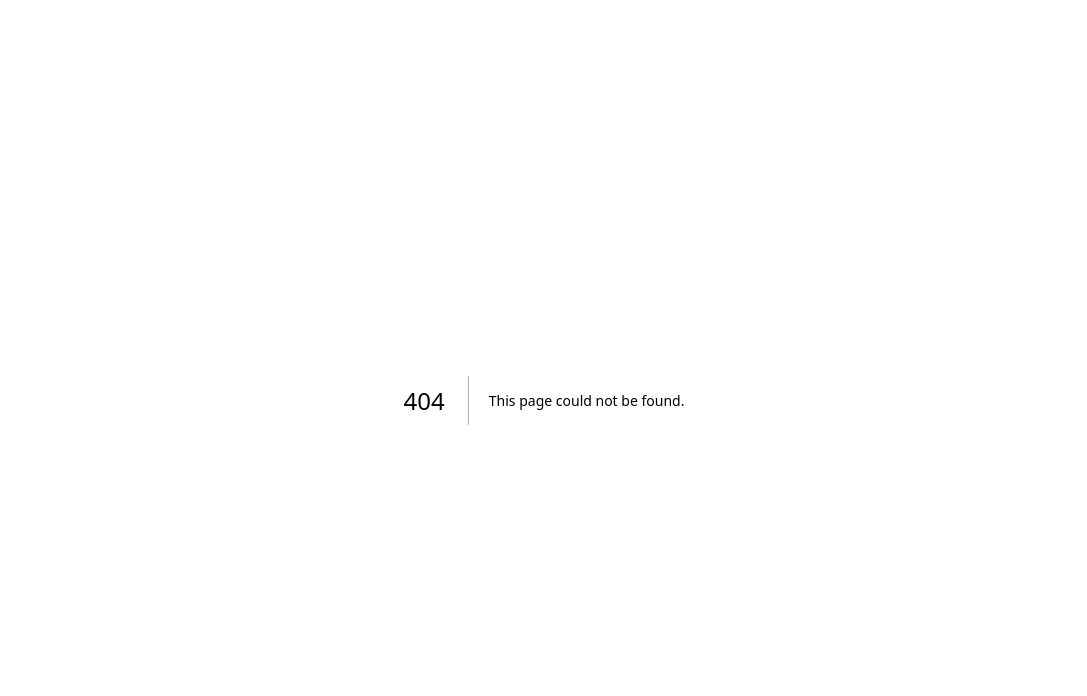
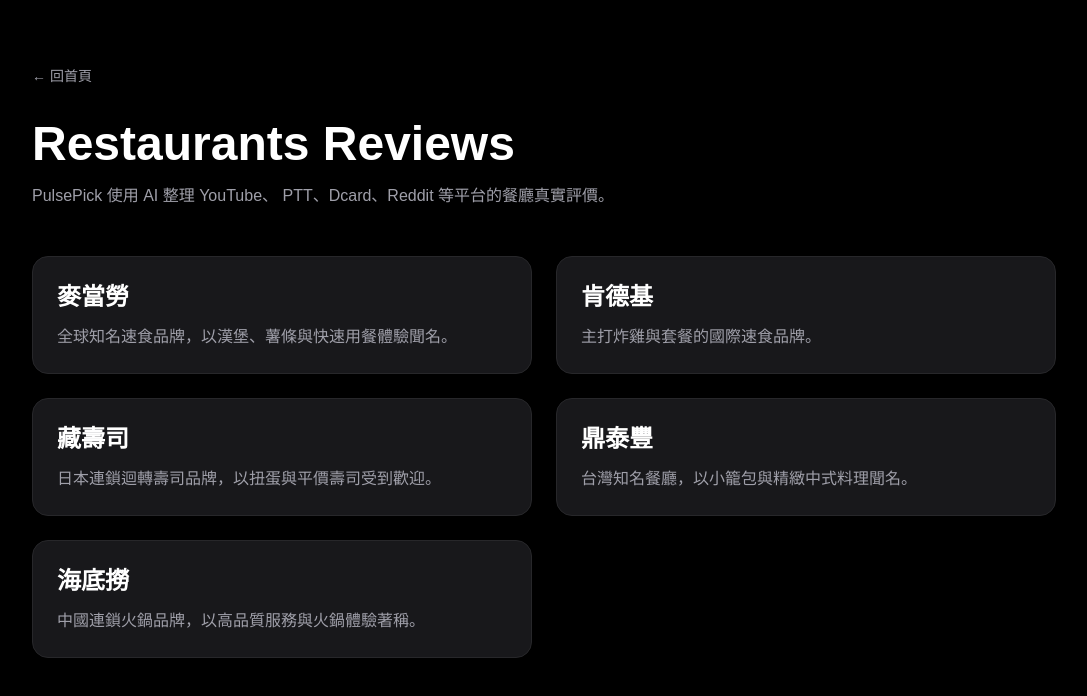
Before and after one commit to pai0529/review-radar-clean, a Next.js app: page /category/restaurants in a window 1280 px wide. Before the commit this address had no page. Shown: the top 696 px of the page, without its empty margins (96-1183 px from the left). Built offline with nearby package versions, Linux system fonts and the light colour scheme.

Commit message:
add restaurants category

```diff
--- /dev/null
+++ b/app/category/restaurants/page.tsx
@@ -0,0 +1,88 @@
+import Link from "next/link";
+
+const restaurants = [
+  {
+    name: "麥當勞",
+    slug: "mcdonalds",
+    description:
+      "全球知名速食品牌，以漢堡、薯條與快速用餐體驗聞名。"
+  },
+
+  {
+    name: "肯德基",
+    slug: "kfc",
+    description:
+      "主打炸雞與套餐的國際速食品牌。"
+  },
+
+  {
+    name: "藏壽司",
+    slug: "kura-sushi",
+    description:
+      "日本連鎖迴轉壽司品牌，以扭蛋與平價壽司受到歡迎。"
+  },
+
+  {
+    name: "鼎泰豐",
+    slug: "din-tai-fung",
+    description:
+      "台灣知名餐廳，以小籠包與精緻中式料理聞名。"
+  },
+
+  {
+    name: "海底撈",
+    slug: "haidilao",
+    description:
+      "中國連鎖火鍋品牌，以高品質服務與火鍋體驗著稱。"
+  }
+];
+
+export default function RestaurantsPage() {
+
+  return (
+    <main className="min-h-screen bg-black px-6 py-16 text-white">
+
+      <div className="mx-auto max-w-5xl">
+
+        <a
+          href="/"
+          className="text-sm text-zinc-400 hover:text-white"
+        >
+          ← 回首頁
+        </a>
+
+        <h1 className="mt-8 text-5xl font-bold">
+          Restaurants Reviews
+        </h1>
+
+        <p className="mt-4 text-zinc-400">
+          PulsePick 使用 AI 整理 YouTube、
+          PTT、Dcard、Reddit 等平台的餐廳真實評價。
+        </p>
+
+        <div className="mt-12 grid gap-6 md:grid-cols-2">
+
+          {restaurants.map((restaurant) => (
+
+            <Link
+              key={restaurant.slug}
+              href={`/review/${restaurant.slug}`}
+              className="rounded-2xl border border-zinc-800 bg-zinc-900 p-6 transition hover:border-zinc-600 hover:bg-zinc-800"
+            >
+
+              <h2 className="text-2xl font-semibold">
+                {restaurant.name}
+              </h2>
+
+              <p className="mt-3 text-zinc-400">
+                {restaurant.description}
+              </p>
+
+            </Link>
+          ))}
+
+        </div>
+      </div>
+    </main>
+  );
+}
--- a/app/page.tsx
+++ b/app/page.tsx
@@ -91,7 +91,12 @@
             >
               Apps
           </a>
-
+            <a
+              href="/category/restaurants"
+              className="rounded-full border border-white/10 bg-white/5 px-5 py-3 text-sm text-zinc-300 transition hover:bg-white hover:text-black"
+            >
+              Restaurants
+          </a>
 
 
           </div>
```
